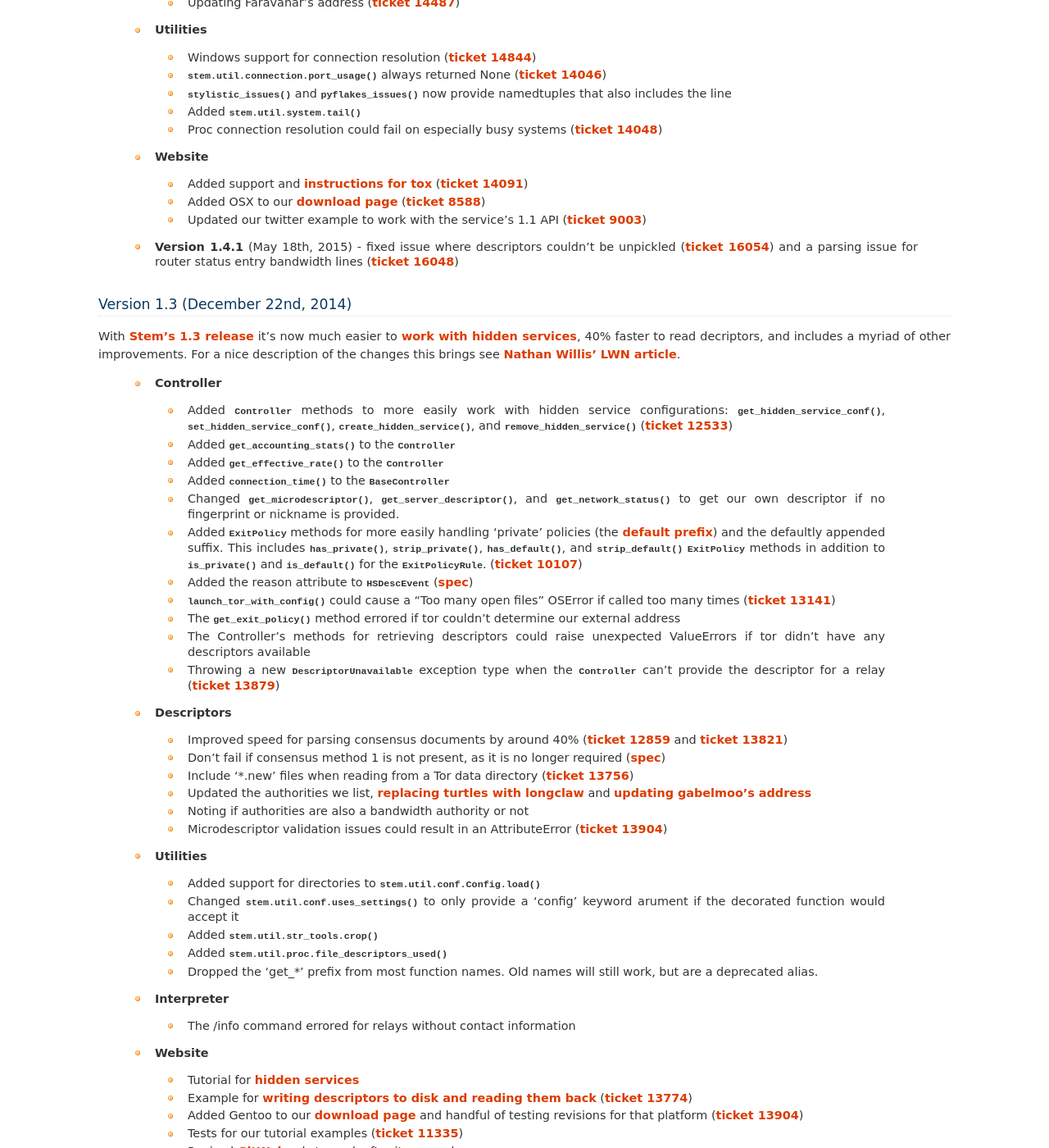
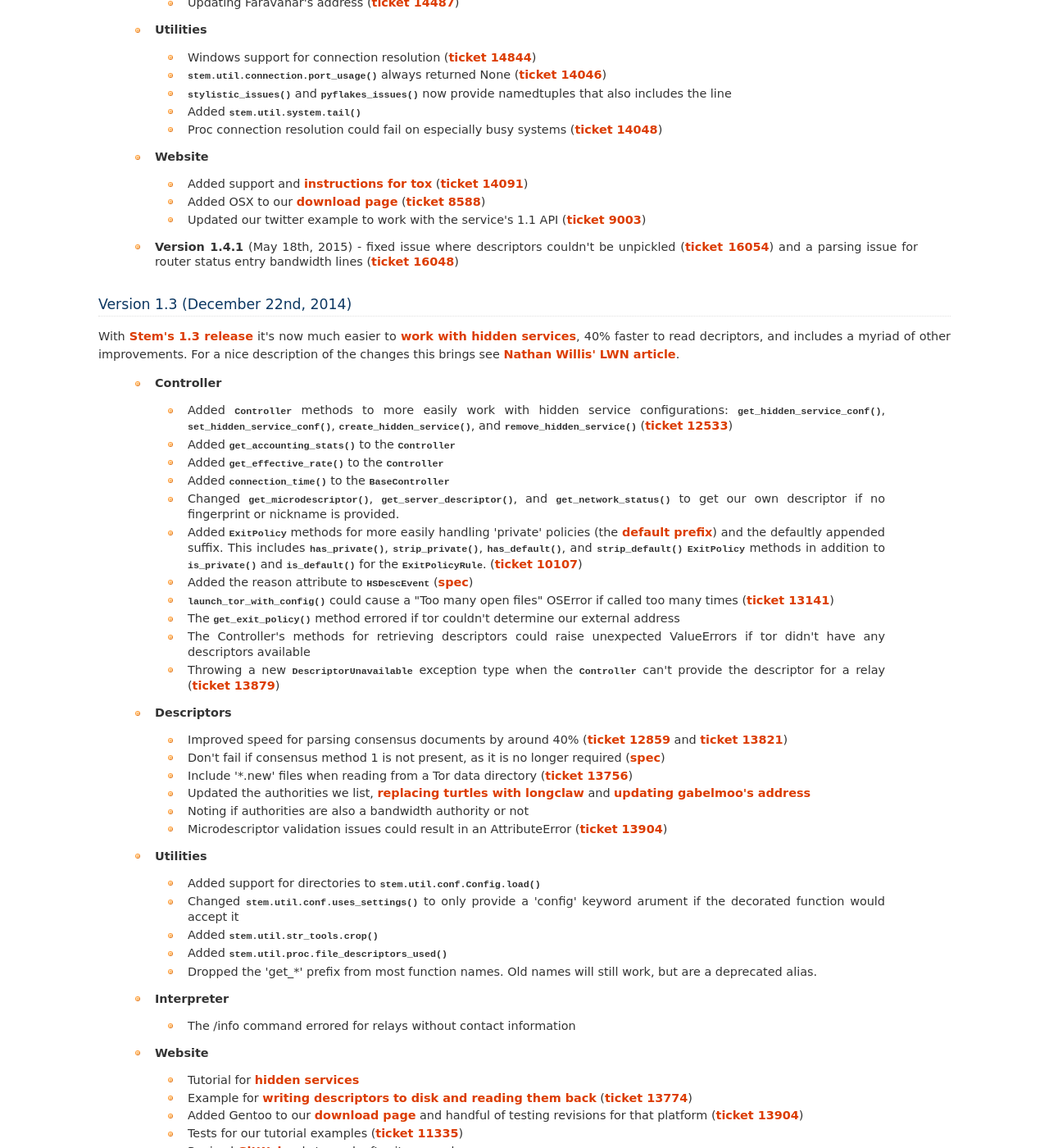
Before and after one commit to torproject/stem, a Sphinx documentation site: the page built from docs/change_log.rst, in a window 1280 px wide and 1400 px high, scrolled down 7583 px. Shown: the whole window at 82% size. Built offline with Sphinx 7.4.7, drawn with Linux system fonts in a browser that asks for light colours; some of the changed text lies outside the part shown.

```diff
--- a/docs/conf.py
+++ b/docs/conf.py
@@ -146,7 +146,7 @@ html_static_path = ['_static']
 
 # If true, SmartyPants will be used to convert quotes and dashes to
 # typographically correct entities.
-html_use_smartypants = False
+smartquotes = False
 
 # Custom sidebar templates, maps document names to template names.
 #html_sidebars = {}
```
